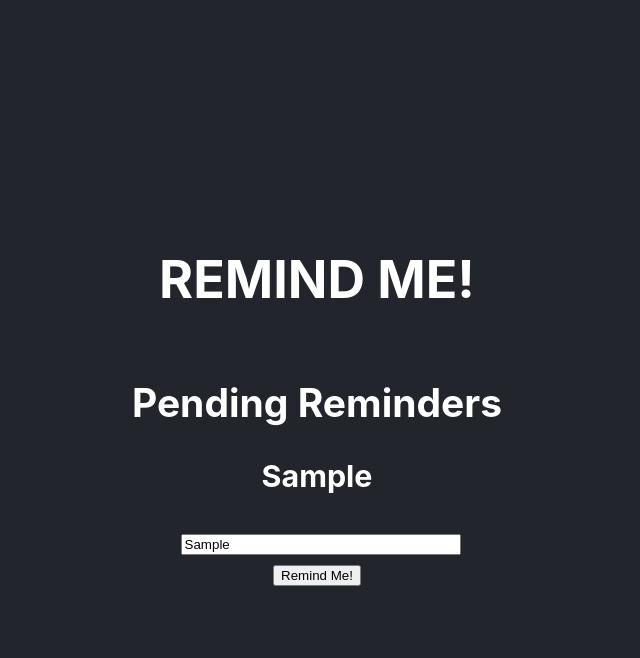
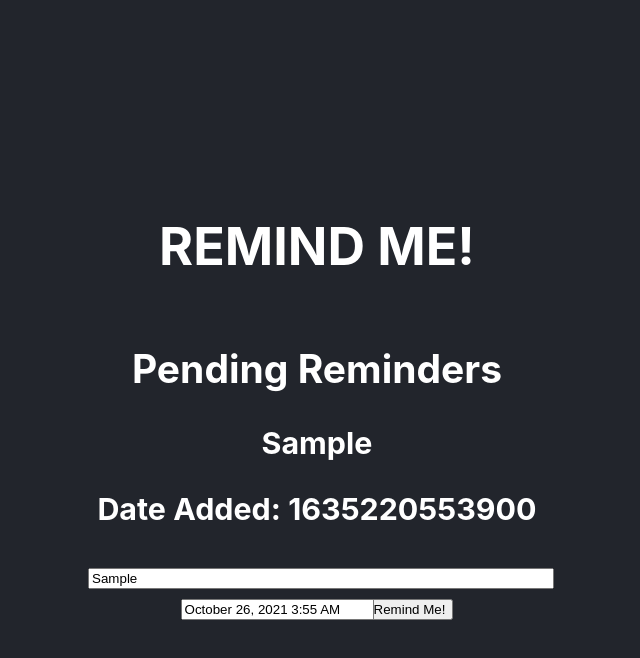
Before and after one commit to hln33/RemindMe, a React (Create React App) app: page / in a window 1280 px wide. Both pictures are taken after typing "Sample" into the empty fields and a click on the button "Remind Me!". Shown: the top 658 px of the page, without its empty margins (323-963 px from the left). Built offline with nearby package versions, Linux system fonts and the light colour scheme.

Commit message:
added datepicker

```diff
--- a/package.json
+++ b/package.json
@@ -7,6 +7,7 @@
     "@testing-library/react": "^11.1.0",
     "@testing-library/user-event": "^12.1.10",
     "react": "^17.0.2",
+    "react-datepicker": "^4.3.0",
     "react-dom": "^17.0.2",
     "react-scripts": "4.0.3",
     "web-vitals": "^1.0.1"
--- a/src/App.js
+++ b/src/App.js
@@ -11,9 +11,9 @@ function App() {
   return (
     <div className="App">
       <header className="App-header">
-       <h1>REMIND ME!</h1>
-       <ReminderList reminderList={reminders}/>
-       <AddReminder parentCallback={handleCallback}/>
+        <h1>REMIND ME!</h1>
+        <ReminderList reminderList={reminders}/>
+        <AddReminder parentCallback={handleCallback}/>
       </header>
     </div>
   );
--- a/src/components/AddReminder.js
+++ b/src/components/AddReminder.js
@@ -1,12 +1,16 @@
 import React, { useState } from 'react'
+import DatePicker from "react-datepicker"
+import "react-datepicker/dist/react-datepicker.css"
 
 function AddReminder({ parentCallback }) {
     const [text, setText] = useState("")
+    const [date, setDate] = useState(new Date())
 
     const handleSubmit = (e) => {
         const newReminder = {
             id: Math.floor(Math.random() * 1000000),
-            text
+            text,
+            date: new Date().getTime()
         }
         parentCallback(newReminder)
 
@@ -22,6 +26,15 @@ function AddReminder({ parentCallback }) {
                     value={text}
                     onChange={ (e) => setText(e.target.value) }
                 />
+                <DatePicker
+                    popperPlacement="right-end"
+                    dateFormat="MMMM d, yyyy h:mm aa"
+                    minDate={new Date()}
+                    showTimeSelect
+                    selected={date}
+                    onChange={time => setDate(time)}
+                />
+
                 <button>Remind Me!</button>
             </form>
         </div>
--- a/src/components/Reminder.js
+++ b/src/components/Reminder.js
@@ -5,6 +5,7 @@ function Reminder({reminder}) {
     return (
         <div>
             <h3>{reminder.text}</h3>
+            <h3>Date Added: {reminder.date}</h3>
         </div>
     )
 }
```
Also changed, not shown: 2 other files (tests, documents, lock files or other folders).
